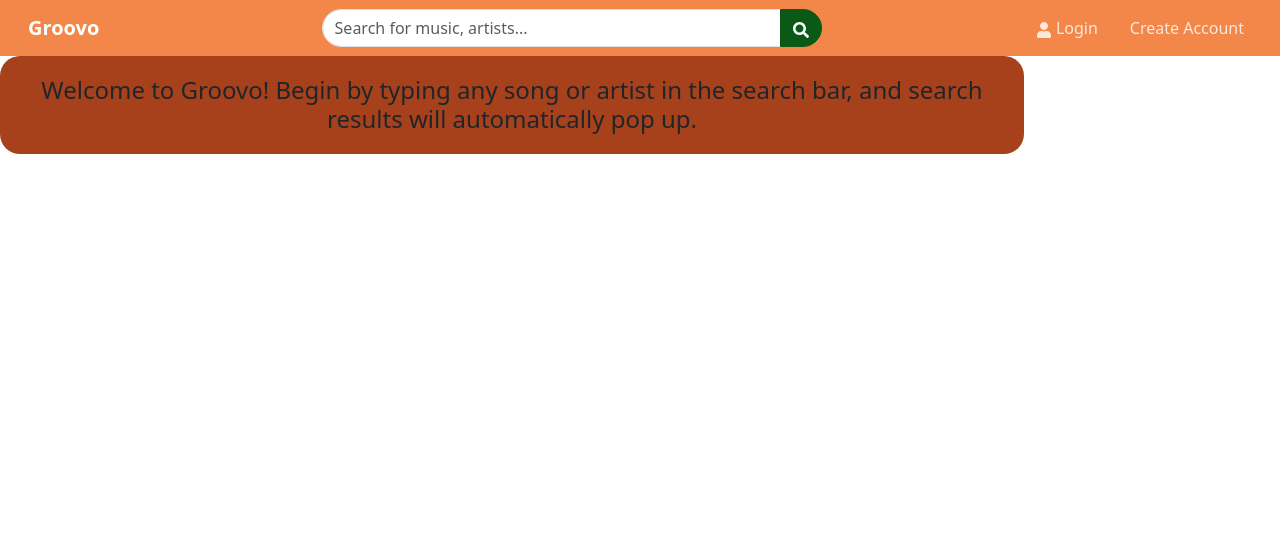
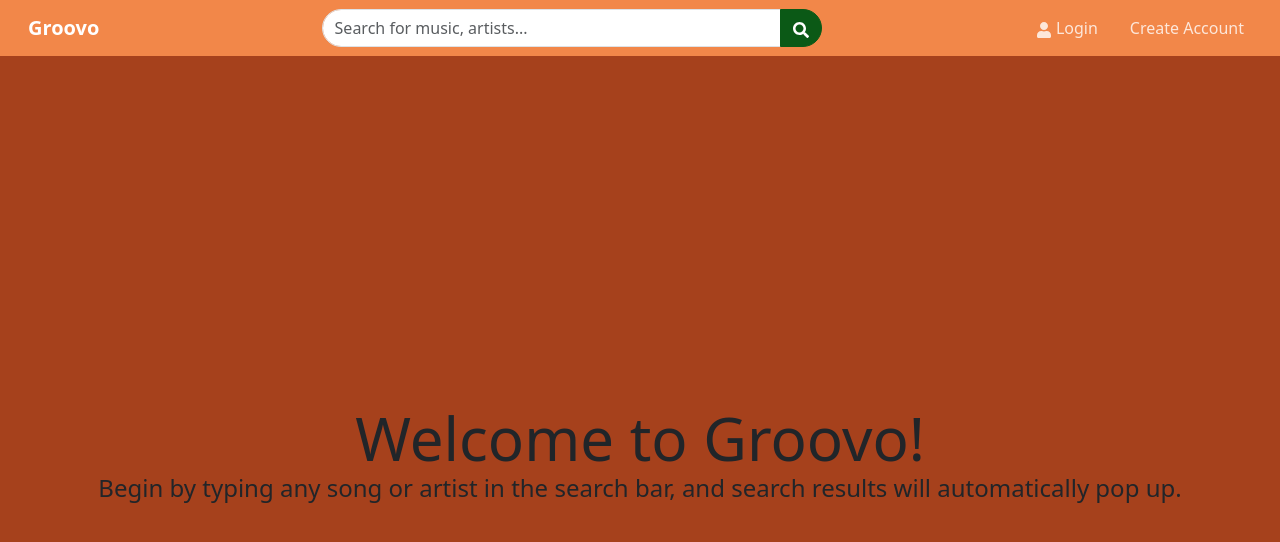
Before and after one commit to daveyloder/groovo, a React (Vite) app: page / in a window 1280 px wide. Shown: the top 542 px of the page. Built offline with nearby package versions, Linux system fonts and the light colour scheme.

Commit message:
Edited the header/opening page to fit in a little more, aesthetics-wise

```diff
--- a/src/components/headers/Header.module.css
+++ b/src/components/headers/Header.module.css
@@ -9,12 +9,27 @@
 .header {
     background-color: var(--card-color);
     padding: 20px;
-    border-radius: 20px;
     text-align: center;
-    width: 80%;
+    width: 100%;
+    display: flex;
+    flex-direction: column;
+    justify-content: center;
+    align-items: center;
+    min-height: 100vh;
 }
 
 .header h1 {
     margin: 0;
+    font-size: 60px;
+    display: flex;
+    justify-content: center;
+    align-items: center;
+}
+
+.header h3 {
+    text-align: center;
+    display: flex;
+    flex-direction: column;
+    justify-content: center;
     font-size: 24px;
 }
--- a/src/components/headers/HeaderComponent.jsx
+++ b/src/components/headers/HeaderComponent.jsx
@@ -5,7 +5,8 @@ export default function Header() {
     return(
         <>
     <div className={styles.header}>
-        <h1>Welcome to Groovo! Begin by typing any song or artist in the search bar, and search results will automatically pop up.</h1>
+        <h1>Welcome to Groovo!</h1>
+        <h3>Begin by typing any song or artist in the search bar, and search results will automatically pop up.</h3>
     </div>
         </>
     )
```
